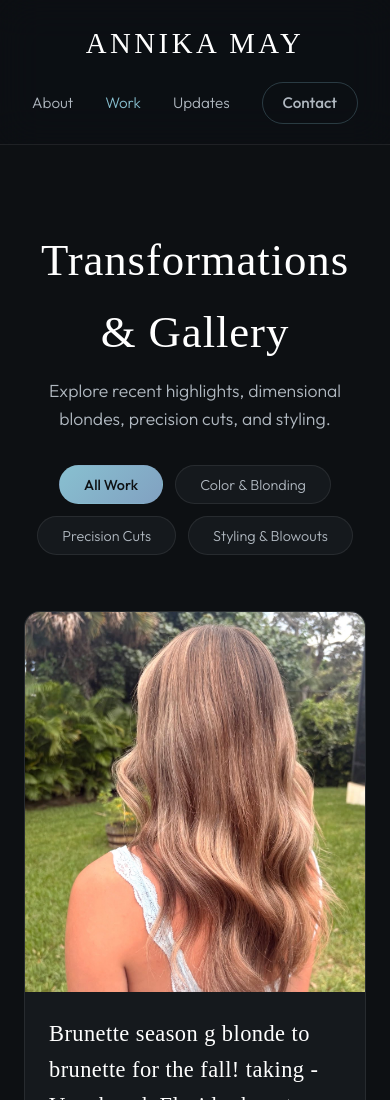
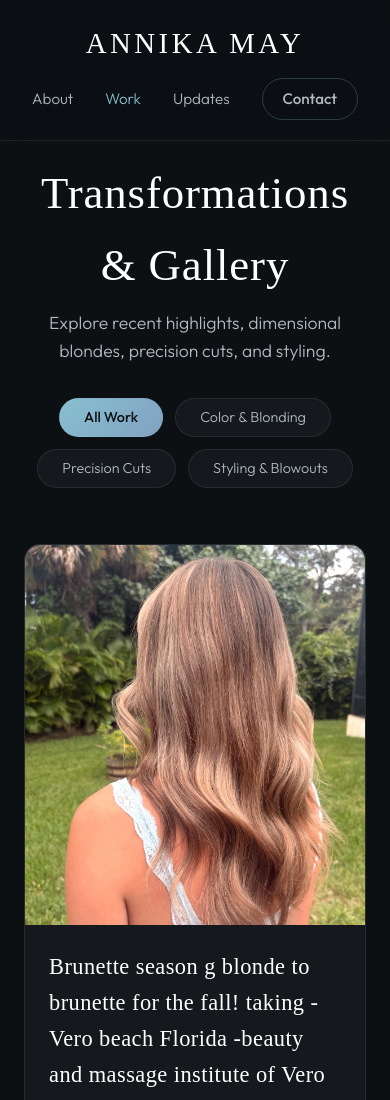
Before and after one commit to joe-sheldon-lofte/annika-style, a plain HTML site: page portfolio.html in a window 390 px wide. Shown: the top 1100 px of the page. Drawn offline with Linux system fonts and the light colour scheme; a web font is replaced by a local one.

Commit message:
Update portfolio.html

```diff
--- a/portfolio.html
+++ b/portfolio.html
@@ -5,7 +5,7 @@
     <meta name="viewport" content="width=device-width, initial-scale=1.0, maximum-scale=1.0, user-scalable=no">
     <title>Portfolio | Annika May Hair Stylist</title>
 
-    <!-- Google Fonts: Italiana for original elegant headings & Outfit for body text -->
+    <!-- Google Fonts: Italiana for headings & Outfit for body text -->
     <link rel="preconnect" href="https://fonts.googleapis.com">
     <link rel="preconnect" href="https://fonts.gstatic.com" crossorigin>
     <link href="https://fonts.googleapis.com/css2?family=Italiana&family=Outfit:wght@300;400;500&display=swap" rel="stylesheet">
@@ -29,6 +29,7 @@
         }
 
         html, body {
+            width: 100%;
             max-width: 100%;
             overflow-x: hidden;
         }
@@ -39,6 +40,7 @@
             font-family: var(--font-body);
             font-weight: 300;
             line-height: 1.6;
+            padding-top: 80px; /* Account for fixed header height */
             -webkit-font-smoothing: antialiased;
         }
 
@@ -55,11 +57,14 @@
             padding: 0 1.5rem;
         }
 
-        /* Liquid Glass Header */
+        /* Fixed Liquid Glass Header */
         header {
-            position: sticky;
+            position: fixed;
             top: 0;
-            background: rgba(13, 16, 19, 0.55);
+            left: 0;
+            right: 0;
+            width: 100%;
+            background: rgba(13, 16, 19, 0.65);
             backdrop-filter: blur(20px) saturate(180%);
             -webkit-backdrop-filter: blur(20px) saturate(180%);
             z-index: 1000;
@@ -136,7 +141,7 @@
         /* Header Title Area */
         .page-header {
             text-align: center;
-            padding: 5rem 0 2rem 0;
+            padding: 3rem 0 2rem 0;
         }
 
         .page-header h1 {
@@ -257,9 +262,12 @@
         }
 
         @media (max-width: 768px) {
+            body {
+                padding-top: 110px;
+            }
             nav {
                 flex-direction: column;
-                gap: 1rem;
+                gap: 0.75rem;
             }
             .logo {
                 font-size: 1.8rem;
```
